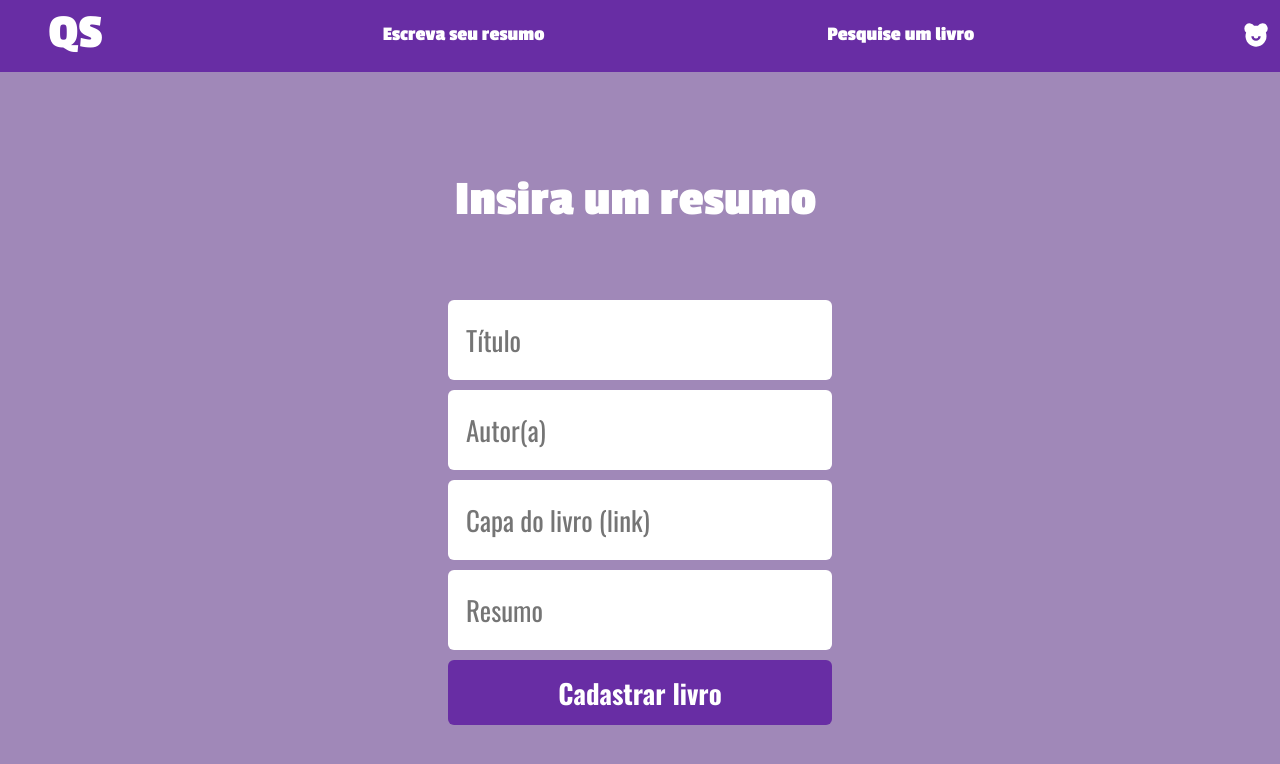
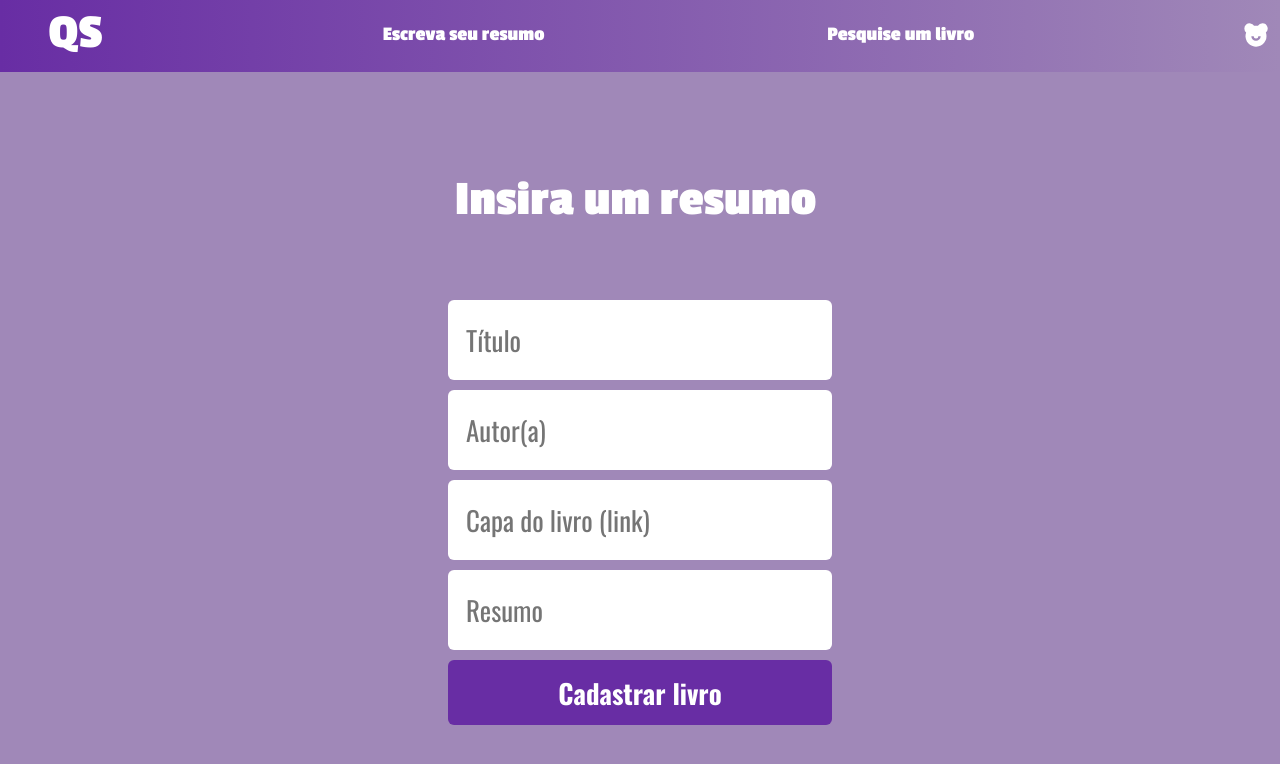
Before and after one commit to KarinaAlmeida/QueroSpoiler_frontend, a React (Create React App) app: page /post in a window 1280 px wide. Shown: the top 764 px of the page. Built offline with nearby package versions, Linux system fonts and the light colour scheme; no server answers.

Commit message:
bugfix on header and unauthorized error

```diff
--- a/src/Components/Header/Header.js
+++ b/src/Components/Header/Header.js
@@ -46,6 +46,14 @@ export function Header({ onResetSearch }) {
       navigate("/");
     }
   }
+  function handleWriteSummary() {
+    if (!token) {
+    alert("Você precisa estar logado para escrever um resumo.");
+    navigate("/")
+  }else {
+    navigate("/post")
+  }
+}
 
   return (
     <>
@@ -54,9 +62,9 @@ export function Header({ onResetSearch }) {
           <p>QS</p>
         </Link>
 
-        <Link to="/post" style={{ textDecoration: "none" }}>
+        <div onClick={handleWriteSummary} style={{ textDecoration: "none" }}>
           <h1>Escreva seu resumo</h1>
-        </Link>
+        </div>
 
         <Link to="/results" style={{ textDecoration: "none" }}>
           <h1 onClick={onResetSearch}>Pesquise um livro</h1>
--- a/src/Components/Header/HeaderStyle.js
+++ b/src/Components/Header/HeaderStyle.js
@@ -4,7 +4,7 @@ import { RiBearSmileFill } from "react-icons/ri";
 export const Container = styled.div`
   width: 100%;
   height: 72px;
-  background-color: #682DA4;
+  background: linear-gradient(to right, #682DA4, #A088B8);
   display: flex;
   align-items: center;
   justify-content: space-between;
--- a/src/pages/Post/postSum.js
+++ b/src/pages/Post/postSum.js
@@ -35,13 +35,8 @@ export function PostSum() {
       });
 
       promise.catch((err) => {
-        if (err.response.status === 401 || 500) {
-            alert("Acesso não autorizado! Por favor, faça login novamente.");
-            navigate("/");
-          } else {
-            console.log(err.response.data);
-            alert("Ops! Tente novamente!");
-          }
+         console.log(err.response.data);
+         alert("Ops! Tente novamente!");
       });
     }
     function  handleInputChange(e){
--- a/src/pages/SignInPage/SignInStyle.js
+++ b/src/pages/SignInPage/SignInStyle.js
@@ -12,14 +12,14 @@ export const Container = styled.div`
   export const Title = styled.div`
     display: flex;
     flex-direction: column;
-    width: 75vw;
-    background-color: #232121;
+    width: 90vw;
+    background: linear-gradient(to right, #682DA4, #A088B8);
     font-family: "Passion One";
     font-style: normal;
     font-weight: 700;
     color: #ffffff;
     div {
-      margin: 220px 0 0 110px;
+      margin: 220px 0 0 5%;
     }
     h1 {
       font-size: 106px;
@@ -39,24 +39,28 @@ export const Container = styled.div`
       align-items: center;
       box-sizing: border-box;
       padding: 20px;
+
       div {
         display: flex;
         flex-direction: column;
         align-items: center;
         justify-content: center;
-        margin: 10px 0 0 0;
+        margin: 12px 10% 0 0;
       }
       h1 {
         font-size: 76px;
         line-height: 75px;
         width: 40%;
+        margin-left:-34%;
       }
       h2 {
         text-align: center;
         font-size: 23px;
         line-height: 30px;
         width: 80%;
+        margin-left: 8%;
       }
+
     }
   `;
 
--- a/src/pages/SignUpPage/SignUpStyle.js
+++ b/src/pages/SignUpPage/SignUpStyle.js
@@ -13,13 +13,13 @@ export const Container = styled.div`
     display: flex;
     flex-direction: column;
     width: 75vw;
-    background-color: #232121;
+    background: linear-gradient(to right, #682DA4, #A088B8);
     font-family: "Passion One";
     font-style: normal;
     font-weight: 700;
     color: #ffffff;
     div {
-      margin: 220px 0 0 110px;
+      margin: 220px 0 0 5%;
     }
     h1 {
       font-size: 106px;
@@ -44,21 +44,23 @@ export const Container = styled.div`
         flex-direction: column;
         align-items: center;
         justify-content: center;
-        margin: 10px 0 0 0;
+        margin: 12px 10% 0 0;
       }
       h1 {
         font-size: 76px;
         line-height: 75px;
         width: 40%;
+        margin-left:-34%;
       }
       h2 {
         text-align: center;
         font-size: 23px;
         line-height: 30px;
         width: 80%;
+        margin-left: 8%;
       }
     }
-  `;
+    `;
 
   export const Inputs = styled.div`
     @media (max-width: 950px) {
--- a/src/pages/User/UserPage.js
+++ b/src/pages/User/UserPage.js
@@ -3,7 +3,7 @@ import { useNavigate } from "react-router-dom";
 import { Header } from "../../Components/Header/Header.js";
 import { Container, SideMenu, MenuItem,
   SummariesContainer, SummaryCard, SummaryInfo, SummaryText,
-   CoverImage, DeleteButton, Inputs, FavoriteButton } from "./UserStyle.js";
+   CoverImage, DeleteButton, Inputs, FavoriteButton, NoItemsMessage } from "./UserStyle.js";
 import { userPostAPI } from "../../services/userPostApi.js";
 import { RiDeleteBin6Line } from "react-icons/ri";
 import { BsBalloonHeartFill, BsBalloonHeart } from "react-icons/bs";
@@ -26,18 +26,14 @@ export function UserPage() {
   const token = localStorage.getItem("token");
 
 
+
   const fetchUserSummaries = async () => {
     try {
       const response = await userPostAPI(token);
       setUserSummaries(response);
 
     } catch (err) {
-      if (err.response.status === 404) {
-        alert("Você não possui nenhum post!");
-      } else {
         console.log(err.response.data);
-        alert("Ops! Tente novamente!");
-      }
     }
   };
 
@@ -47,12 +43,7 @@ export function UserPage() {
       setUserFaves(response);
 
     } catch (err) {
-      if (err.response.status === 404) {
-        alert("Você não possui nenhum favorito!");
-      } else {
         console.log(err.response.data);
-        alert("Ops! Tente novamente!");
-      }
     }
   };
 
@@ -70,6 +61,7 @@ export function UserPage() {
   function handleTogglePosts() {
     setShowPosts(true);
     setShowForm(false);
+    setShowFaves(false);
     fetchUserSummaries();
   }
   function handleToggleFaves() {
@@ -147,7 +139,8 @@ export function UserPage() {
         </MenuItem>
       </SideMenu>
 
-      {showForm && (
+
+      {showForm &&(
         <Inputs>
          <form onSubmit={updatePic}>
           <input
@@ -165,7 +158,10 @@ export function UserPage() {
         </Inputs>
       )}
 
-      {showPosts && (
+      {showPosts && userSummaries.length === 0 && (
+        <NoItemsMessage>Você ainda não possui nenhum post!</NoItemsMessage>
+      )}
+      {showPosts && userSummaries.length > 0 && (
         <SummariesContainer>
             {userSummaries.map((summary) => (
               <SummaryCard key={summary.id} onClick={() => navigate(`/post/${summary.id}`)}>
@@ -183,7 +179,11 @@ export function UserPage() {
         </SummariesContainer>
       )}
 
-{showFaves && (
+      {showFaves && userFaves.length === 0 && (
+        <NoItemsMessage>Você ainda não possui nenhum favorito!</NoItemsMessage>
+      )}
+
+      {showFaves && userFaves.length > 0 && (
          <SummariesContainer>
          {userFaves.map((summary) => (
            <SummaryCard key={summary.id}>
--- a/src/pages/User/UserStyle.js
+++ b/src/pages/User/UserStyle.js
@@ -18,7 +18,7 @@ export const SideMenu = styled.div`
   display: flex;
   flex-direction: column;
   align-items: flex-start;
-  background-color: #682DA4;
+  background: linear-gradient(to bottom, #682DA4, #A088B8);
   padding: 20px;
   border-radius: 8px;
   height: calc(102vh - 72px);
@@ -202,3 +202,14 @@ export const Inputs = styled.div`
       color: #8c4bce;
     }
   `;
+
+export const NoItemsMessage = styled.p`
+font-size: 20px;
+color: #ffffff;
+font-family: "Passion One";
+margin-top: -8%;
+margin-left: 10%;
+@media (max-width: 600px) {
+  margin-left:40%;
+  }
+`;
```
